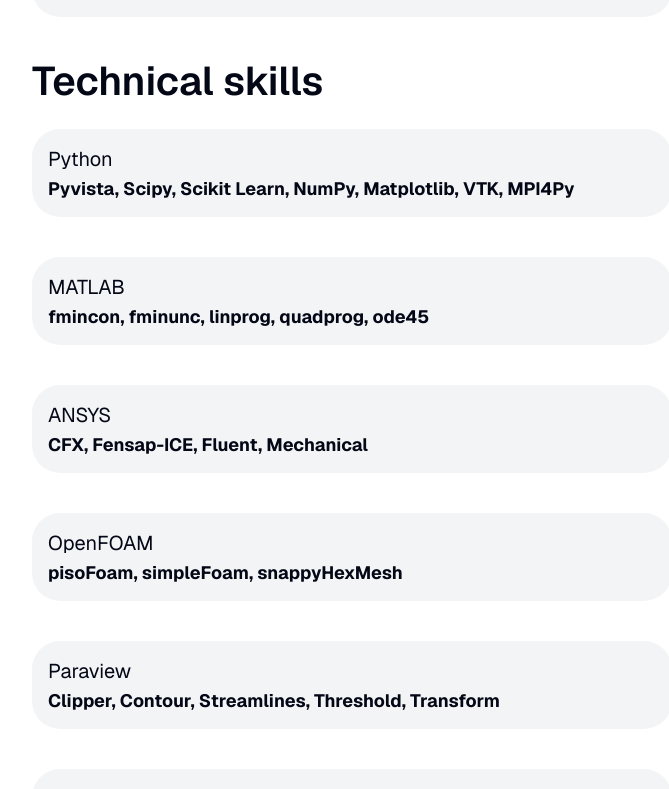
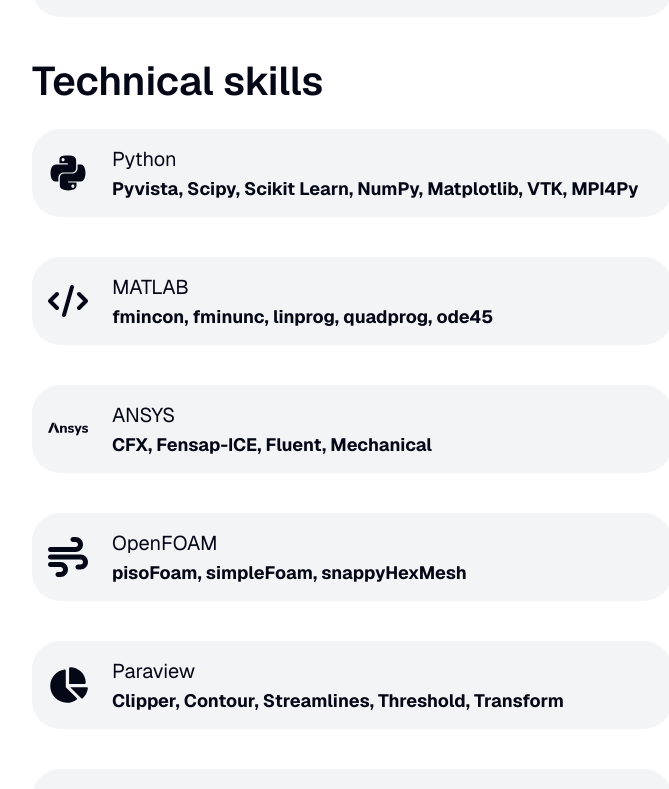
Before and after one commit to dhruvhaldar/portfolio, a Next.js app: page /about in a window 1280 px wide. Shown: the part 2610-3399 px from the top of the page, without its empty margins (480-1149 px from the left). Built offline with nearby package versions, Linux system fonts and the light colour scheme.

Commit message:
feat: Add tech stack icons to the library and integrate them into the about page skill display.

```diff
--- a/src/app/about/page.tsx
+++ b/src/app/about/page.tsx
@@ -395,17 +395,24 @@ export default function About() {
                   <Spotlight key={`${skill}-${index}`} className="fill-width">
                     <Column
                       fillWidth
-                      gap="4"
                       padding="16"
                       radius="l"
                       style={{ backdropFilter: 'blur(10px)', background: 'var(--neutral-alpha-weak)' }}
                     >
+                      <Row gap="24" vertical="center">
+                        <Column vertical="center">
+                          {/* @ts-ignore */}
+                          {skill.icon && <Icon name={skill.icon} size="xl" />}
+                        </Column>
+                        <Column gap="4">
                           <Text variant="body-default-xl">
                             {skill.title}
                           </Text>
                           <Text variant="body-strong-l" onBackground="neutral-weak">
                             {skill.description}
                           </Text>
+                        </Column>
+                      </Row>
                       {skill.images && skill.images.length > 0 && (
                         <Flex fillWidth paddingTop="m" gap="12" wrap>
                           {skill.images.map((image, index) => (
--- a/src/app/resources/content.tsx
+++ b/src/app/resources/content.tsx
@@ -203,66 +203,79 @@ const about = {
         title: "Python",
         description: <>Pyvista, Scipy, Scikit Learn, NumPy, Matplotlib, VTK, MPI4Py</>,
         images: [],
+        icon: "python",
       },
       {
         title: "MATLAB",
         description: <>fmincon, fminunc, linprog, quadprog, ode45</>,
         images: [],
+        icon: "matlab",
       },
       {
         title: "ANSYS",
         description: <>CFX, Fensap-ICE, Fluent, Mechanical</>,
         images: [],
+        icon: "ansys",
       },
       {
         title: "OpenFOAM",
         description: <>pisoFoam, simpleFoam, snappyHexMesh</>,
         images: [],
+        icon: "openfoam",
       },
       {
         title: "Paraview",
         description: <>Clipper, Contour, Streamlines, Threshold, Transform</>,
         images: [],
+        icon: "paraview",
       },
       {
         title: "GAMS",
         description: <>Cplex(LP, MIP), Gurobi(LP, MIP, MIQCP)</>,
         images: [],
+        icon: "gams",
       },
       {
         title: "Docker",
         description: <>Portainer, Docker Compose</>,
         images: [],
+        icon: "docker",
       },
       {
         title: "Nastran",
         description: <></>,
         images: [],
+        icon: "nastran",
       },
       {
         title: "Siemens NX",
         description: <></>,
         images: [],
+        icon: "siemens",
       },
       {
         title: "Solidworks",
         description: <></>,
         images: [],
+        icon: "solidworks",
       },
       {
         title: "R",
         description: <>ggplot2, dplyr, tidyr, tibble, </>,
         images: [],
+        icon: "r",
       },
       {
         title: "AngularJS",
         description: <></>,
         images: [],
+        icon: "angular",
       },
       {
         title: "React",
         description: <>Next.js, Vite, Tailwind CSS, Once UI</>,
         images: [],
+        icon: "react",
       },
     ],
   },
```
Also changed, not shown: src/once-ui/icons.ts (+34 -0 lines). Lines whose indentation alone changed are shown as unchanged.
